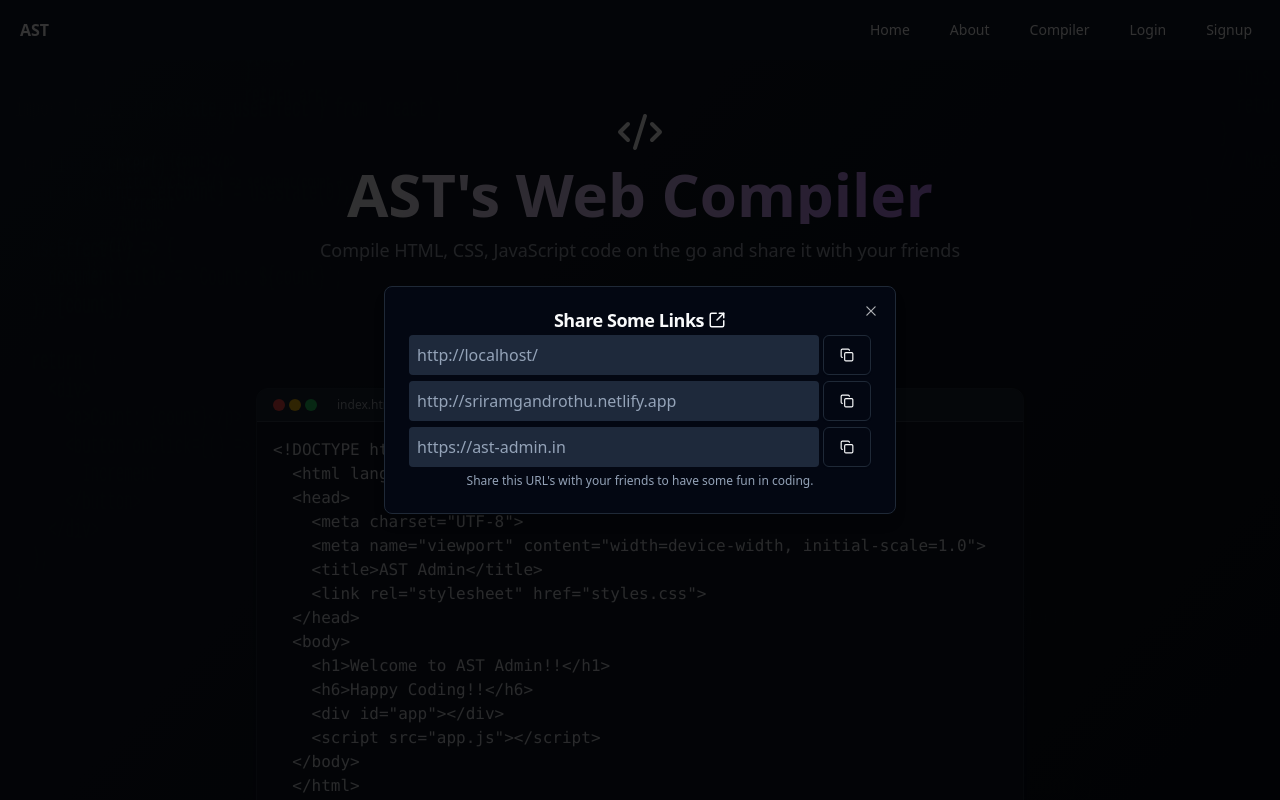
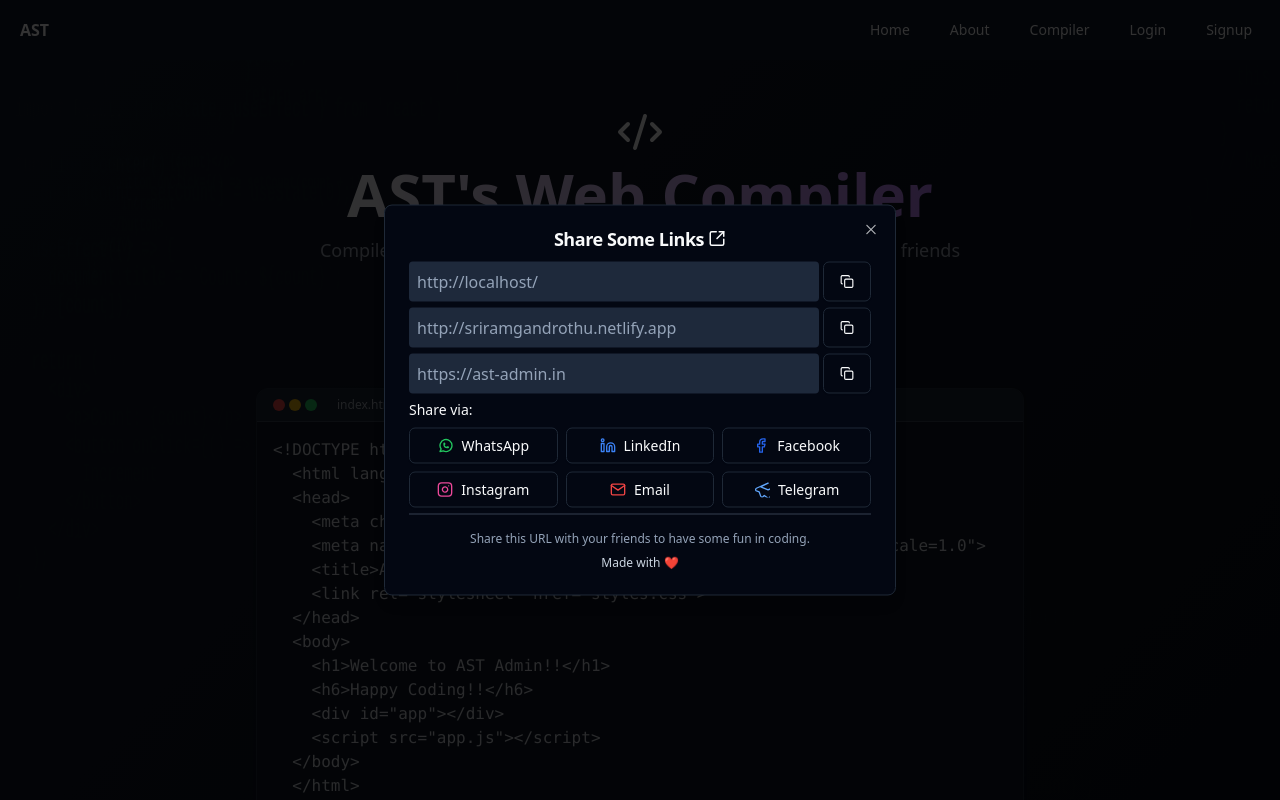
Before and after one commit to Sriramgandrothu/AST-IDE, a React (Vite) app in the folder client/: page / in a window 1280 px wide. Both pictures are taken after a click on the button "Share". Shown: the top 800 px of the page. Built offline with nearby package versions, Linux system fonts and the light colour scheme; no server answers.

Commit message:
social media sharing

```diff
--- a/client/src/pages/Home.tsx
+++ b/client/src/pages/Home.tsx
@@ -65,7 +65,7 @@
             </DialogTrigger>
             <DialogContent>
               <DialogHeader>
-                <DialogTitle className="flex gap-1 justify-center items-center">
+                <DialogTitle className="flex gap-1 mb-2 justify-center items-center">
                   Share Some Links
                   <ArrowUpRightFromSquare size={18} />
                 </DialogTitle>
@@ -123,7 +123,184 @@
                     <Copy size={14} />
                   </Button>
                 </div>
-                <p className="text-center text-slate-400 text-xs">Share this URL's with your friends to have some fun in coding.</p>
+                {/* Social sharing section */}
+                <div className="mt-4">
+                  <p className="text-sm font-medium mb-2">Share via:</p>
+                  <div className="grid grid-cols-3 gap-2">
+                    <Button
+                      variant="outline"
+                      className="flex items-center justify-center gap-2"
+                      onClick={() => {
+                        const text = encodeURIComponent(
+                          "Checkout the amazing web compiler\nMade with Love\nHappy Coding\nhttps://ast-ide.vercel.app/",
+                        )
+                        window.open(`https://wa.me/?text=${text}`, "_blank")
+                      }}
+                    >
+                      <svg
+                        xmlns="http://www.w3.org/2000/svg"
+                        width="16"
+                        height="16"
+                        viewBox="0 0 24 24"
+                        fill="none"
+                        stroke="currentColor"
+                        strokeWidth="2"
+                        strokeLinecap="round"
+                        strokeLinejoin="round"
+                        className="text-green-500"
+                      >
+                        <path d="M3 21l1.65-3.8a9 9 0 1 1 3.4 2.9L3 21"></path>
+                        <path d="M9 10a.5.5 0 0 0 1 0V9a.5.5 0 0 0-1 0v1Zm0 0a5 5 0 0 0 5 5h1a.5.5 0 0 0 0-1h-1a.5.5 0 0 0 0 1"></path>
+                      </svg>
+                      WhatsApp
+                    </Button>
+                    <Button
+                      variant="outline"
+                      className="flex items-center justify-center gap-2"
+                      onClick={() => {
+                        const text = encodeURIComponent("Checkout the amazing web compiler\nMade with Love")
+                        const url = encodeURIComponent("https://ast-ide.vercel.app/")
+                        window.open(
+                          `https://www.linkedin.com/sharing/share-offsite/?url=${url}&summary=${text}`,
+                          "_blank",
+                        )
+                      }}
+                    >
+                      <svg
+                        xmlns="http://www.w3.org/2000/svg"
+                        width="16"
+                        height="16"
+                        viewBox="0 0 24 24"
+                        fill="none"
+                        stroke="currentColor"
+                        strokeWidth="2"
+                        strokeLinecap="round"
+                        strokeLinejoin="round"
+                        className="text-blue-500"
+                      >
+                        <path d="M16 8a6 6 0 0 1 6 6v7h-4v-7a2 2 0 0 0-2-2 2 2 0 0 0-2 2v7h-4v-7a6 6 0 0 1 6-6z"></path>
+                        <rect x="2" y="9" width="4" height="12"></rect>
+                        <circle cx="4" cy="4" r="2"></circle>
+                      </svg>
+                      LinkedIn
+                    </Button>
+                    <Button
+                      variant="outline"
+                      className="flex items-center justify-center gap-2"
+                      onClick={() => {
+                        const text = encodeURIComponent("Checkout the amazing web compiler\nMade with Love")
+                        const url = encodeURIComponent("https://ast-ide.vercel.app/")
+                        window.open(`https://www.facebook.com/sharer/sharer.php?u=${url}&quote=${text}`, "_blank")
+                      }}
+                    >
+                      <svg
+                        xmlns="http://www.w3.org/2000/svg"
+                        width="16"
+                        height="16"
+                        viewBox="0 0 24 24"
+                        fill="none"
+                        stroke="currentColor"
+                        strokeWidth="2"
+                        strokeLinecap="round"
+                        strokeLinejoin="round"
+                        className="text-blue-600"
+                      >
+                        <path d="M18 2h-3a5 5 0 0 0-5 5v3H7v4h3v8h4v-8h3l1-4h-4V7a1 1 0 0 1 1-1h3z"></path>
+                      </svg>
+                      Facebook
+                    </Button>
+                    <Button
+                      variant="outline"
+                      className="flex items-center justify-center gap-2"
+                      onClick={() => {
+                        // Instagram doesn't have a direct web sharing API, so we'll open Instagram app/website
+                        toast("Instagram doesn't support direct sharing via web. Copy the link and share manually.")
+                        // Attempt to open Instagram app
+                        window.open("instagram://app", "_blank")
+                        // Fallback to website after a short delay
+                        setTimeout(() => {
+                          window.open("https://www.instagram.com/", "_blank")
+                        }, 500)
+                      }}
+                    >
+                      <svg
+                        xmlns="http://www.w3.org/2000/svg"
+                        width="16"
+                        height="16"
+                        viewBox="0 0 24 24"
+                        fill="none"
+                        stroke="currentColor"
+                        strokeWidth="2"
+                        strokeLinecap="round"
+                        strokeLinejoin="round"
+                        className="text-pink-500"
+                      >
+                        <rect x="2" y="2" width="20" height="20" rx="5" ry="5"></rect>
+                        <path d="M16 11.37A4 4 0 1 1 12.63 8 4 4 0 0 1 16 11.37z"></path>
+                        <line x1="17.5" y1="6.5" x2="17.51" y2="6.5"></line>
+                      </svg>
+                      Instagram
+                    </Button>
+                    <Button
+                      variant="outline"
+                      className="flex items-center justify-center gap-2"
+                      onClick={() => {
+                        const text = encodeURIComponent("Checkout the amazing web compiler\nMade with ❤️")
+                        const url = encodeURIComponent("https://ast-ide.vercel.app/")
+                        window.open(`mailto:?subject=Check out this web compiler&body=${text}%0A${url}`, "_blank")
+                      }}
+                    >
+                      <svg
+                        xmlns="http://www.w3.org/2000/svg"
+                        width="16"
+                        height="16"
+                        viewBox="0 0 24 24"
+                        fill="none"
+                        stroke="currentColor"
+                        strokeWidth="2"
+                        strokeLinecap="round"
+                        strokeLinejoin="round"
+                        className="text-red-500"
+                      >
+                        <path d="M4 4h16c1.1 0 2 .9 2 2v12c0 1.1-.9 2-2 2H4c-1.1 0-2-.9-2-2V6c0-1.1.9-2 2-2z"></path>
+                        <polyline points="22,6 12,13 2,6"></polyline>
+                      </svg>
+                      Email
+                    </Button>
+                    <Button
+                      variant="outline"
+                      className="flex items-center justify-center gap-2"
+                      onClick={() => {
+                        const text = encodeURIComponent("Checkout the amazing web compiler\nMade with ❤️")
+                        const url = encodeURIComponent("https://ast-ide.vercel.app/")
+                        window.open(`https://telegram.me/share/url?url=${url}&text=${text}`, "_blank")
+                      }}
+                    >
+                      <svg
+                        xmlns="http://www.w3.org/2000/svg"
+                        width="16"
+                        height="16"
+                        viewBox="0 0 24 24"
+                        fill="none"
+                        stroke="currentColor"
+                        strokeWidth="2"
+                        strokeLinecap="round"
+                        strokeLinejoin="round"
+                        className="text-blue-400"
+                      >
+                        <path d="M21.198 2.433a2.242 2.242 0 0 0-1.022.215l-16.5 7.5a2.25 2.25 0 0 0 .126 4.073l3.9 1.205 2.306 6.54c.5 1.4 2.364 1.866 3.427.837l1.937-1.873 5.308 3.895c.93.68 2.25.433 2.812-.538l6.75-11.6a2.25 2.25 0 0 0-2.6-3.256l-6.533 2.982-10.9-4.5z"></path>
+                      </svg>
+                      Telegram
+                    </Button>
+                  </div>
+                </div>
+
+                <div className="mt-4 pt-4 border-t border-gray-700">
+                  <p className="text-center text-slate-400 text-xs">
+                    Share this URL with your friends to have some fun in coding.
+                  </p>
+                  <p className="text-center text-slate-300 text-xs mt-2">Made with ❤️</p>
+                </div>
               </DialogHeader>
             </DialogContent>
           </Dialog>
```
